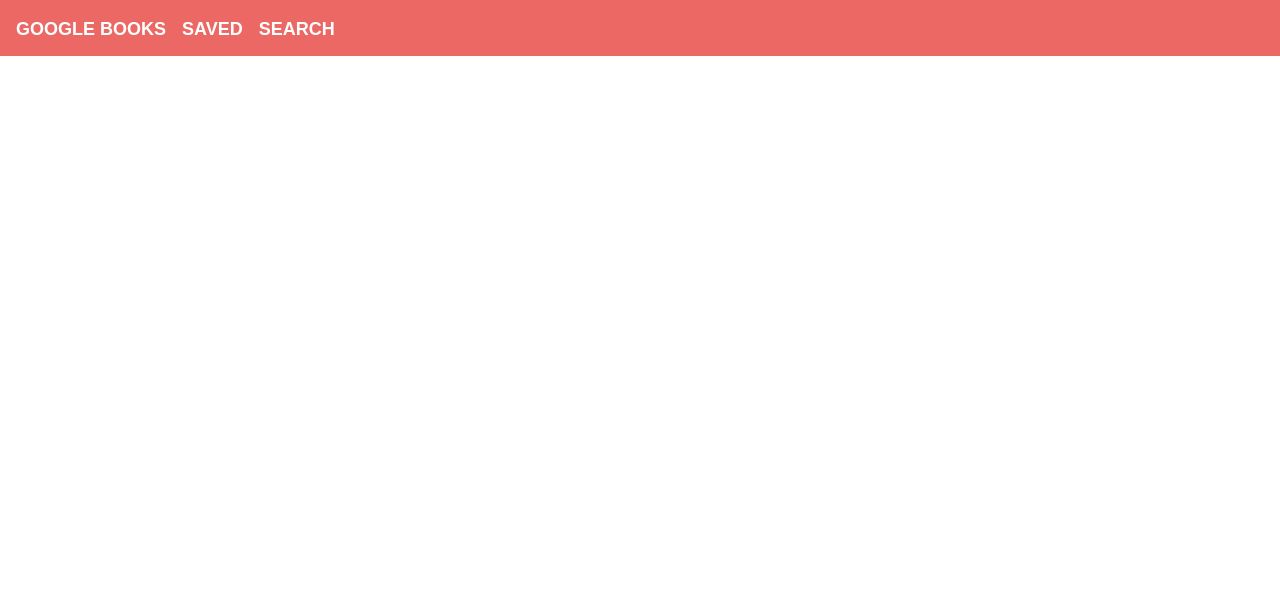
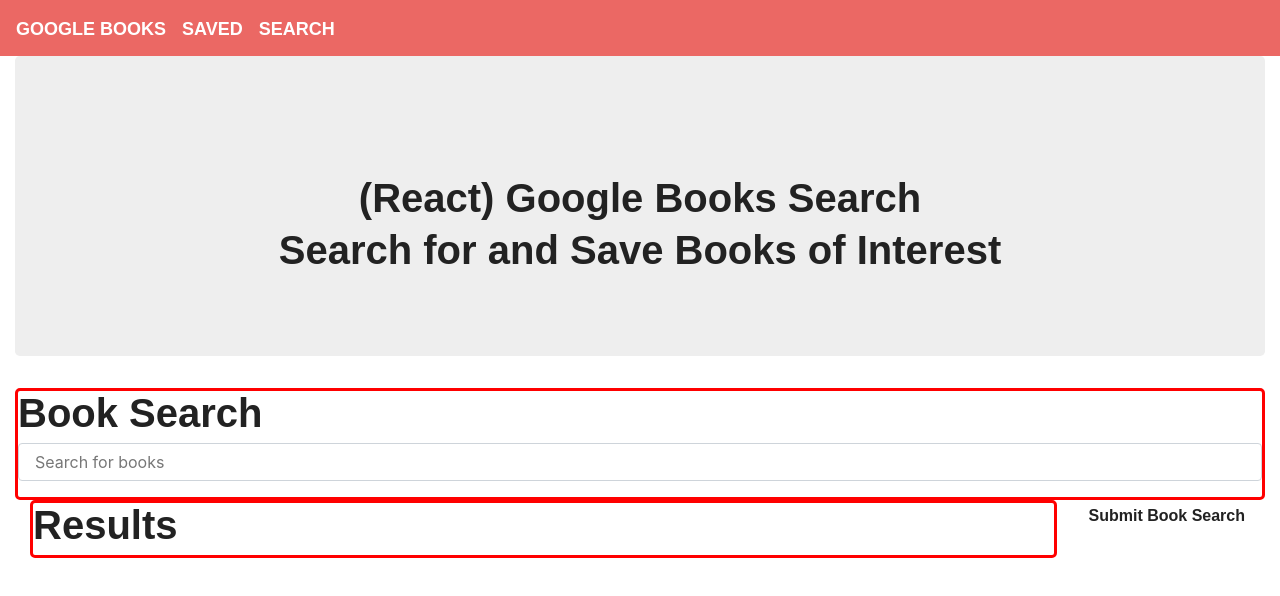
Before and after one commit to soltrenc/Google-Books, a React (Create React App) app in the folder client/: page /search in a window 1280 px wide. Shown: the top 596 px of the page. Built offline with nearby package versions, Linux system fonts and the light colour scheme; a web font is replaced by a local one.

Commit message:
Took out apikey didn't need it

```diff
--- a/client/src/App.js
+++ b/client/src/App.js
@@ -10,12 +10,9 @@
       <div>
         <Nav />
         <Switch>
-          <Route exact path="/">
-            <Search />
-          </Route>
-          <Route exact path="/saved/">
-            <Saved />
-          </Route>
+          <Route exact path="/" component={Search} />
+          <Route exact path="/search" component={Search} />
+          <Route exact path="/saved" component={Saved} />
         </Switch>
       </div>
     </Router >
--- a/client/src/components/Form/index.js
+++ b/client/src/components/Form/index.js
@@ -20,7 +20,7 @@
 
 export function FormBtn(props) {
   return (
-    <button {...props} style={{ float: "right", marginBottom: 10 }} className="btn btn-success">
+    <button {...props} style={{ float: "right", borderRadius: "5 white" }} className="btn">
       {props.children}
     </button>
   );
--- a/client/src/pages/Search.js
+++ b/client/src/pages/Search.js
@@ -40,6 +40,7 @@
     // Handles updating component state when the user types into the input field
     function handleInputChange(event) {
         const { name, value } = event.target;
+
         //setFormObject({ ...formObject, [name]: value })
     };
 
@@ -48,7 +49,7 @@
     function handleFormSubmit(event) {
         console.log("we got clicked")
         event.preventDefault();
-        API.search("Harry Potter").then(function (data) {
+        API.search("").then(function (data) {
             console.log(data)
 
             var cleanedBooks = []
@@ -58,6 +59,7 @@
             for (let i = 0; i < data.data.items.length; i++) {
                 var cleanBook = {
                     title: data.data.items[i].volumeInfo.title
+
                 }
                 cleanedBooks.push(cleanBook)
             }
@@ -80,7 +82,7 @@
                     </Jumbotron>
                     <form>
                         <div style={{ border: "solid 3px red", borderRadius: "5px" }}>
-                            <p> Book Search </p>
+                            <h1> Book Search </h1>
                             <Input
                                 onChange={handleInputChange}
                                 name="title"
@@ -91,11 +93,11 @@
                             >
                                 Submit Book Search
               </FormBtn>
-                            <br />
                         </div>
                         <Row>
+                            <Col size="md-12">
                                 <div style={{ border: "solid 3px red", borderRadius: "5px" }}>
-                                <p> Results </p>
+                                    <h1> Results </h1>
 
                                     {/* Where the results will go*/}
                                     {state.searchedBooks.map((singleBook) => {
@@ -107,6 +109,7 @@
                                         )
                                     })}
                                 </div>
+                            </Col>
                         </Row>
                     </form>
                 </Col>
--- a/client/src/utils/API.js
+++ b/client/src/utils/API.js
@@ -3,7 +3,7 @@
 export default {
   // Gets all books
   search: function (searchTerm) {
-    return axios.get("https://www.googleapis.com/books/v1/volumes?q=" + searchTerm + "&download=epub&key=AIzaSyCmeoqSUR6Dy_kzcuAzfvoPwIw4ZHzVE9U");
+    return axios.get("https://www.googleapis.com/books/v1/volumes?q=" + searchTerm);
   },
   // Gets the book with the given id
   getBook: function (id) {
```
Lines whose indentation alone changed are shown as unchanged.
